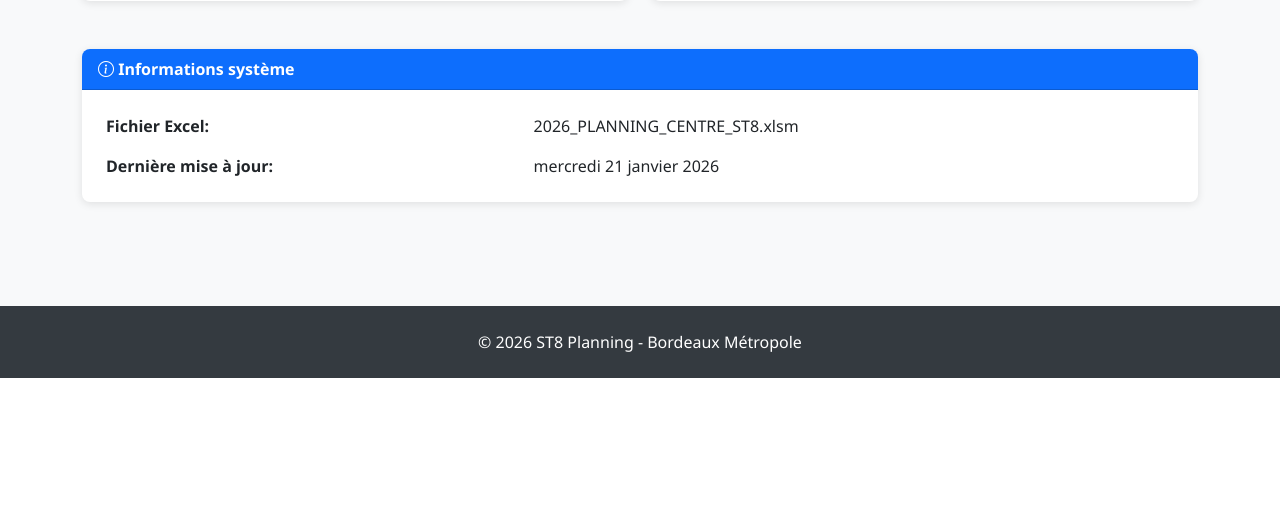
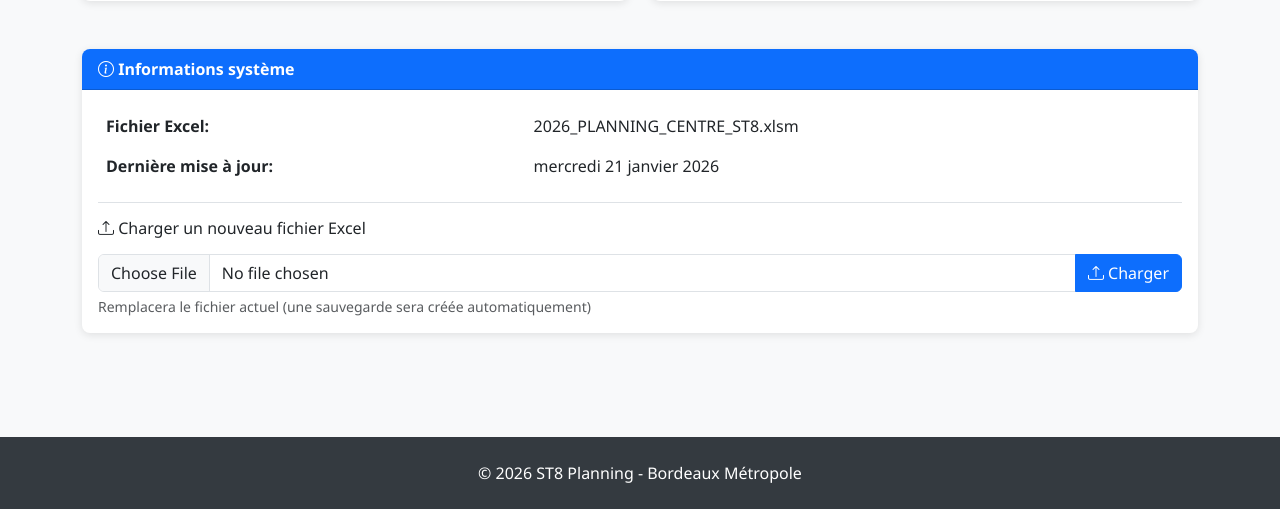
Before and after one commit to lamiedepain/ST8, a Flask app: page / in a window 1280 px wide. Shown: the part 1292-1801 px from the top of the page. Before the commit the page ends 1670 px from the top, so only its background shows below. Run offline with Flask 3, Linux system fonts and the light colour scheme; data that the repository does not hold is empty.

Commit message:
Ajout interface upload fichier Excel sur page d'accueil

```diff
--- a/templates/index.html
+++ b/templates/index.html
@@ -162,7 +162,7 @@
                     <i class="bi bi-info-circle"></i> Informations système
                 </div>
                 <div class="card-body">
-                    <table class="table table-borderless mb-0">
+                    <table class="table table-borderless mb-3">
                         <tr>
                             <td><strong>Fichier Excel:</strong></td>
                             <td>{{ excel_file }}</td>
@@ -172,6 +172,21 @@
                             <td id="last-update">Chargement...</td>
                         </tr>
                     </table>
+                    <div class="border-top pt-3">
+                        <h6 class="mb-3"><i class="bi bi-upload"></i> Charger un nouveau fichier Excel</h6>
+                        <div class="input-group">
+                            <input type="file" class="form-control" id="planningFileInput" accept=".xlsx,.xlsm">
+                            <button class="btn btn-primary" type="button" id="uploadPlanningBtn">
+                                <i class="bi bi-upload"></i> Charger
+                            </button>
+                        </div>
+                        <div class="form-text">Remplacera le fichier actuel (une sauvegarde sera créée automatiquement)</div>
+                        <div id="uploadProgress" class="mt-2" style="display:none;">
+                            <div class="progress">
+                                <div class="progress-bar progress-bar-striped progress-bar-animated" role="progressbar" style="width: 100%"></div>
+                            </div>
+                        </div>
+                    </div>
                 </div>
             </div>
         </div>
@@ -233,5 +248,44 @@
         const now = new Date();
         $('#last-update').text(formatDate(now.toISOString()));
     }
+
+    // Gestion de l'upload du fichier Excel
+    $('#uploadPlanningBtn').click(function() {
+        const fileInput = $('#planningFileInput')[0];
+        const file = fileInput.files[0];
+
+        if (!file) {
+            showAlert('danger', 'Veuillez sélectionner un fichier');
+            return;
+        }
+
+        const formData = new FormData();
+        formData.append('file', file);
+
+        $('#uploadProgress').show();
+        $('#uploadPlanningBtn').prop('disabled', true);
+
+        fetch('/api/load-planning', {
+            method: 'POST',
+            body: formData
+        })
+        .then(response => response.json())
+        .then(data => {
+            $('#uploadProgress').hide();
+            $('#uploadPlanningBtn').prop('disabled', false);
+
+            if (data.success) {
+                showAlert('success', 'Fichier chargé avec succès !');
+                setTimeout(() => location.reload(), 1500);
+            } else {
+                showAlert('danger', 'Erreur : ' + data.error);
+            }
+        })
+        .catch(error => {
+            $('#uploadProgress').hide();
+            $('#uploadPlanningBtn').prop('disabled', false);
+            showAlert('danger', 'Erreur de connexion : ' + error);
+        });
+    });
 </script>
 {% endblock %}
```
